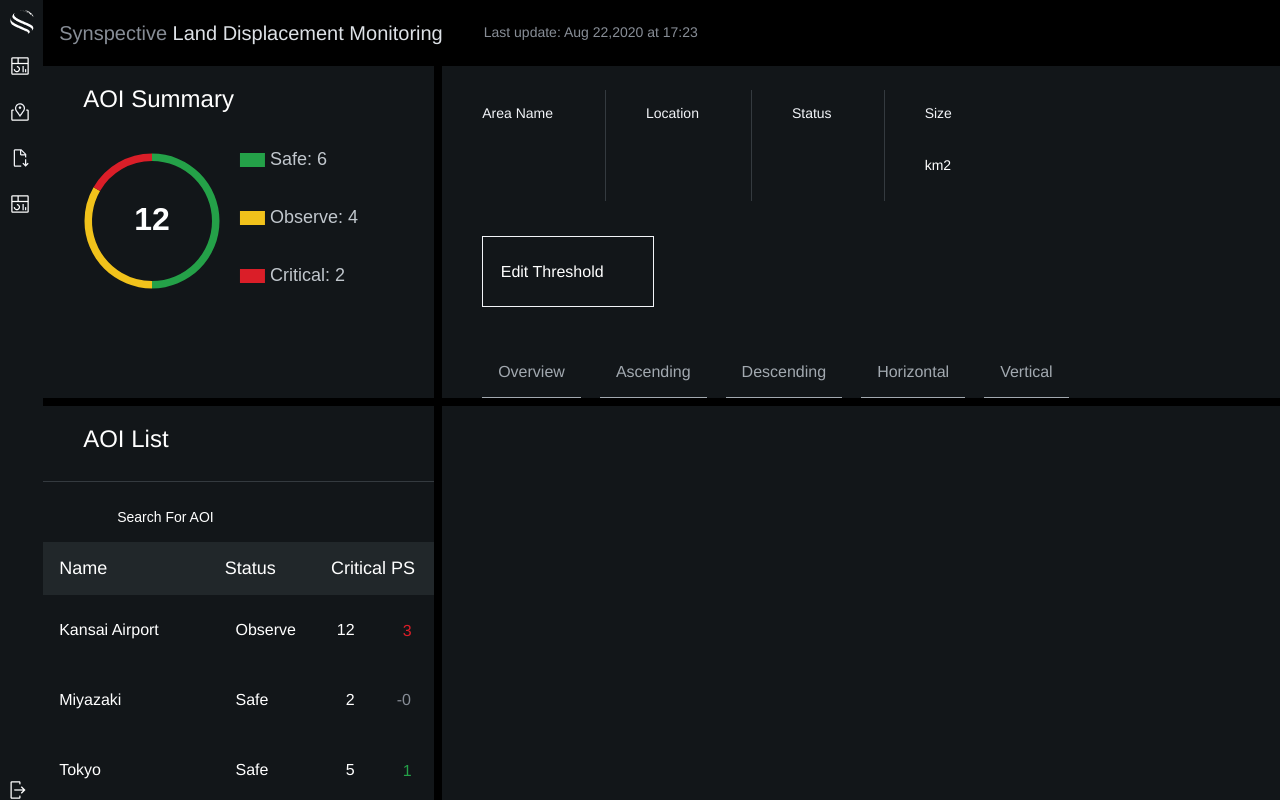
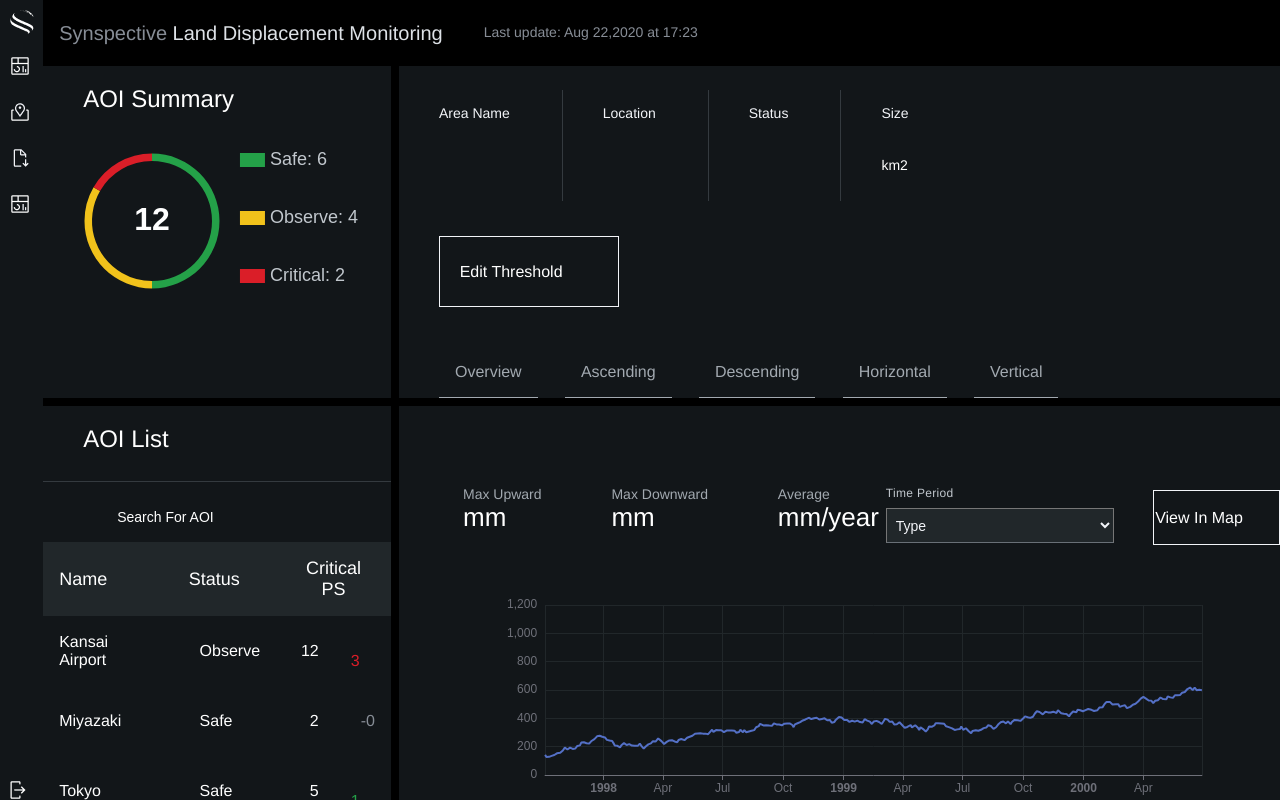
Before and after one commit to TanjimAnim/land-displacement-app, a React (Create React App) app: page /dashboard in a window 1280 px wide. Shown: the top 800 px of the page. Built offline with nearby package versions, Linux system fonts and the light colour scheme; some icons are missing; the HTML template or start-up script is replaced by a standard one.

Commit message:
feat:condition for vertical and horizontal link

```diff
--- a/src/components/dashboard/aoi-graphs/aoi-graphs.tsx
+++ b/src/components/dashboard/aoi-graphs/aoi-graphs.tsx
@@ -4,7 +4,7 @@
 
 function AreaGraphs() {
   const link = useSelector((state: RootState) => state.area.selectedLink);
-  console.log(typeof link);
+
   return (
     <>
       {(() => {
@@ -31,6 +31,16 @@
               />
             </>
           );
+        if (link === "Vertical" || "Horizontal")
+          return (
+            <>
+              <SlopeValue
+                title={link}
+                avgTotalDisplacement={-12}
+                displacementRate={-52}
+              />
+            </>
+          );
       })()}
     </>
   );
```
